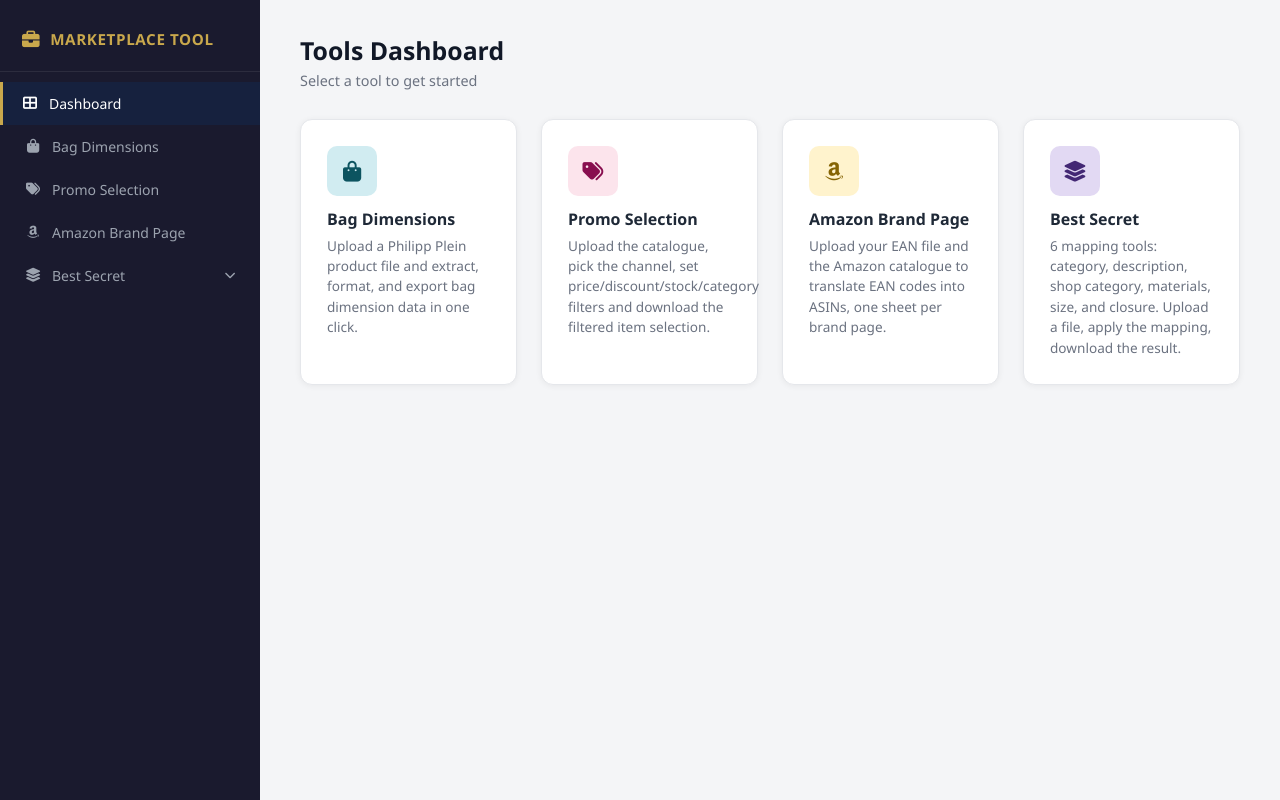
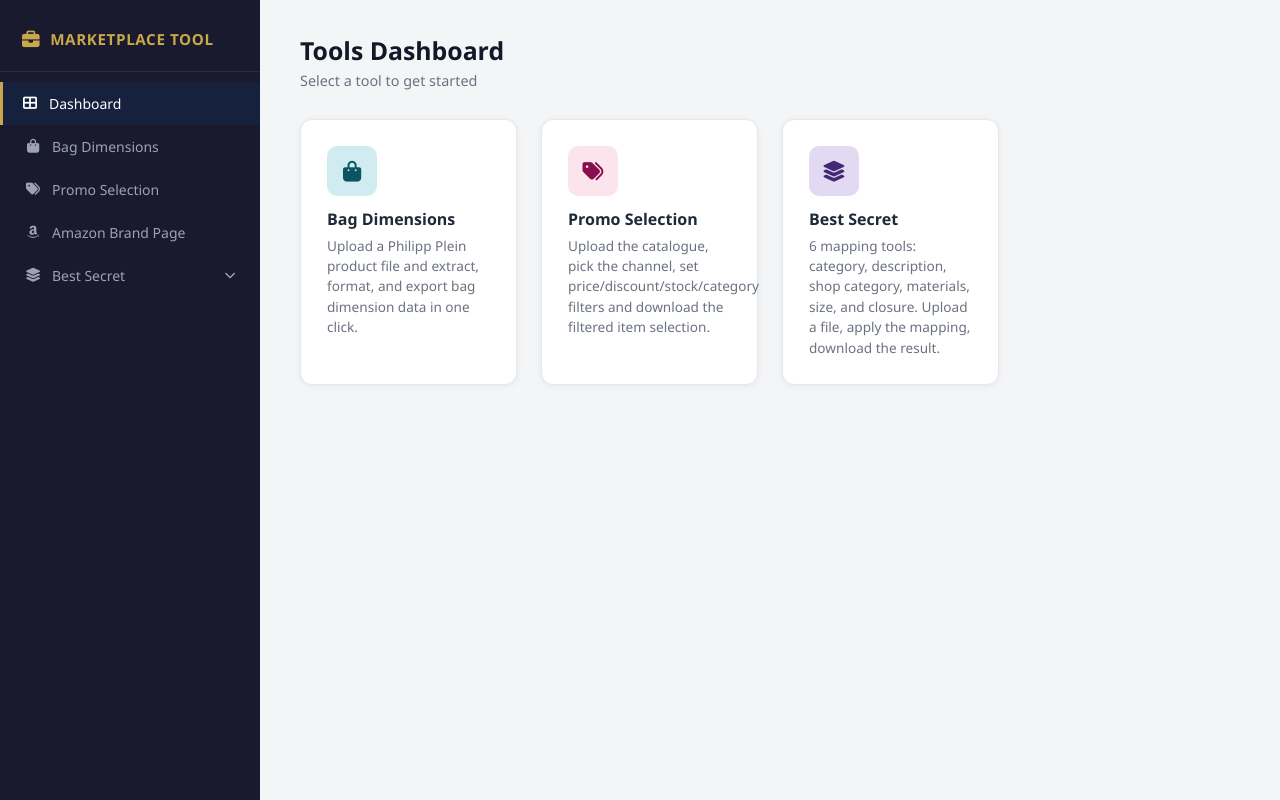
Before and after one commit to szucchelli98/PP, a Flask app: page / in a window 1280 px wide. Run offline with Flask 3, Linux system fonts and the light colour scheme.

Commit message:
Remove Amazon Brand Page from web tool
Moved to local script due to large file upload limitations on Render free tier.

```diff
--- a/app.py
+++ b/app.py
@@ -12,12 +12,10 @@ def create_app():
     from modules.bag_dimensions.routes import bag_bp
     from modules.best_secret.routes import best_secret_bp
     from modules.promo_selection.routes import promo_bp
-    from modules.amazon_brand_page.routes import amazon_brand_bp
 
     app.register_blueprint(bag_bp, url_prefix="/bag-dimensions")
     app.register_blueprint(best_secret_bp, url_prefix="/best-secret")
     app.register_blueprint(promo_bp, url_prefix="/promo-selection")
-    app.register_blueprint(amazon_brand_bp, url_prefix="/amazon-brand-page")
 
     @app.errorhandler(Exception)
     def handle_exception(e):
--- a/templates/dashboard.html
+++ b/templates/dashboard.html
@@ -56,17 +56,7 @@
     </a>
   </div>
 
-  <div class="col-md-6 col-xl-3">
-    <a href="{{ url_for('amazon_brand_page.index') }}" class="tool-card">
-      <div class="tool-icon" style="background:#fff3cd; color:#856404;">
-        <i class="fab fa-amazon"></i>
-      </div>
-      <h5>Amazon Brand Page</h5>
-      <p>Upload your EAN file and the Amazon catalogue to translate EAN codes into ASINs, one sheet per brand page.</p>
-    </a>
-  </div>
-
-  <div class="col-md-6 col-xl-3">
+<div class="col-md-6 col-xl-3">
     <a href="{{ url_for('best_secret.index') }}" class="tool-card">
       <div class="tool-icon" style="background:#e2d9f3; color:#432874;">
         <i class="fas fa-layer-group"></i>
```
